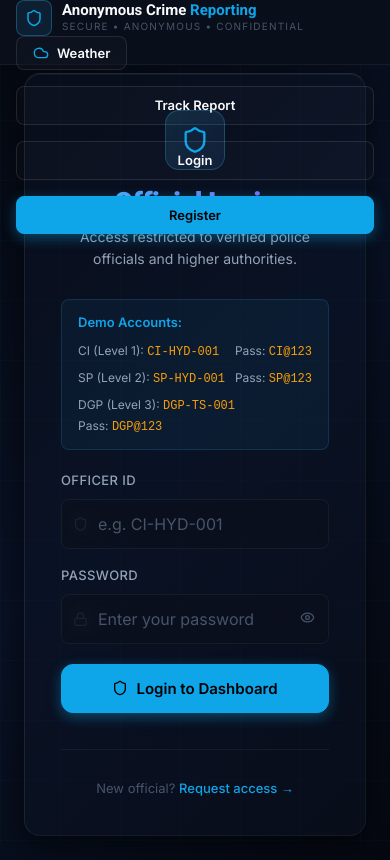
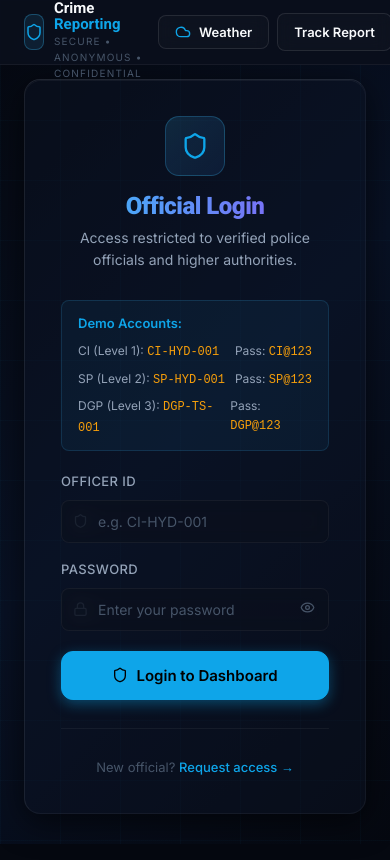
Before and after one commit to renumaneesh/anonymous-crime-report, a React (Create React App) app in the folder frontend/: page /login in a window 390 px wide. Built offline with nearby package versions, Linux system fonts and the light colour scheme; no server answers.

Commit message:
reverted back to

```diff
--- a/frontend/src/index.css
+++ b/frontend/src/index.css
@@ -283,54 +283,3 @@ tbody tr:hover td { background: rgba(255,255,255,0.03); }
   box-shadow: var(--shadow-card), var(--shadow-glow) !important;
 }
 .Toastify__progress-bar { background: var(--gradient-text) !important; }
-
-/* ─── Mobile Responsiveness ─── */
-@media (max-width: 768px) {
-  /* Fix main containers */
-  .content-container { padding: 0 16px; }
-  .page-container { padding-top: 60px !important; }
-
-  /* Cards */
-  .card { padding: 16px; }
-
-  /* Fix grid layouts that were hardcoded in inline styles */
-  div[style*="gridTemplateColumns"] {
-    grid-template-columns: 1fr !important;
-    gap: 16px !important;
-  }
-
-  /* Form elements */
-  .form-control {
-    font-size: 16px !important; /* Prevents iOS Safari from zooming in on focus */
-    padding: 14px;
-  }
-
-  /* Buttons */
-  .btn { width: 100%; justify-content: center; margin-bottom: 8px; }
-  .btn-sm, .btn-lg { width: 100%; }
-
-  /* Tables */
-  .table-wrapper {
-    margin: 0 -16px; /* Let it bleed to edges on mobile */
-    border-radius: 0;
-    border-left: none;
-    border-right: none;
-  }
-
-  /* Text sizing */
-  h1 { font-size: 28px !important; }
-  h2 { font-size: 24px !important; }
-  h3 { font-size: 20px !important; }
-
-  /* Fix flex layouts that wrap too early or don't wrap */
-  div[style*="display: flex"] {
-    flex-wrap: wrap;
-  }
-
-  /* Modal / Overlays */
-  div[style*="maxWidth: 800px"] {
-    width: 95% !important;
-    max-width: 100% !important;
-    margin: 10px !important;
-  }
-}
```
